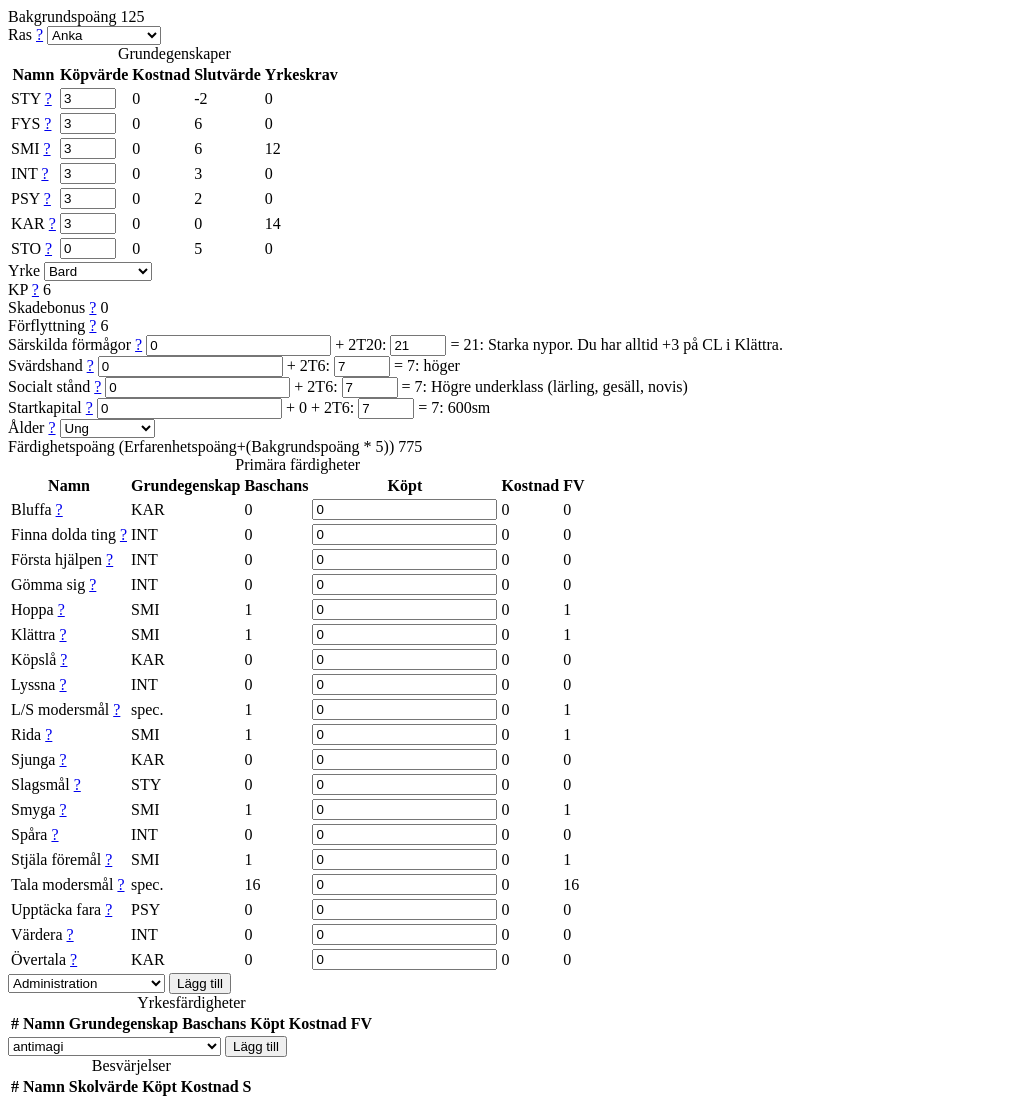
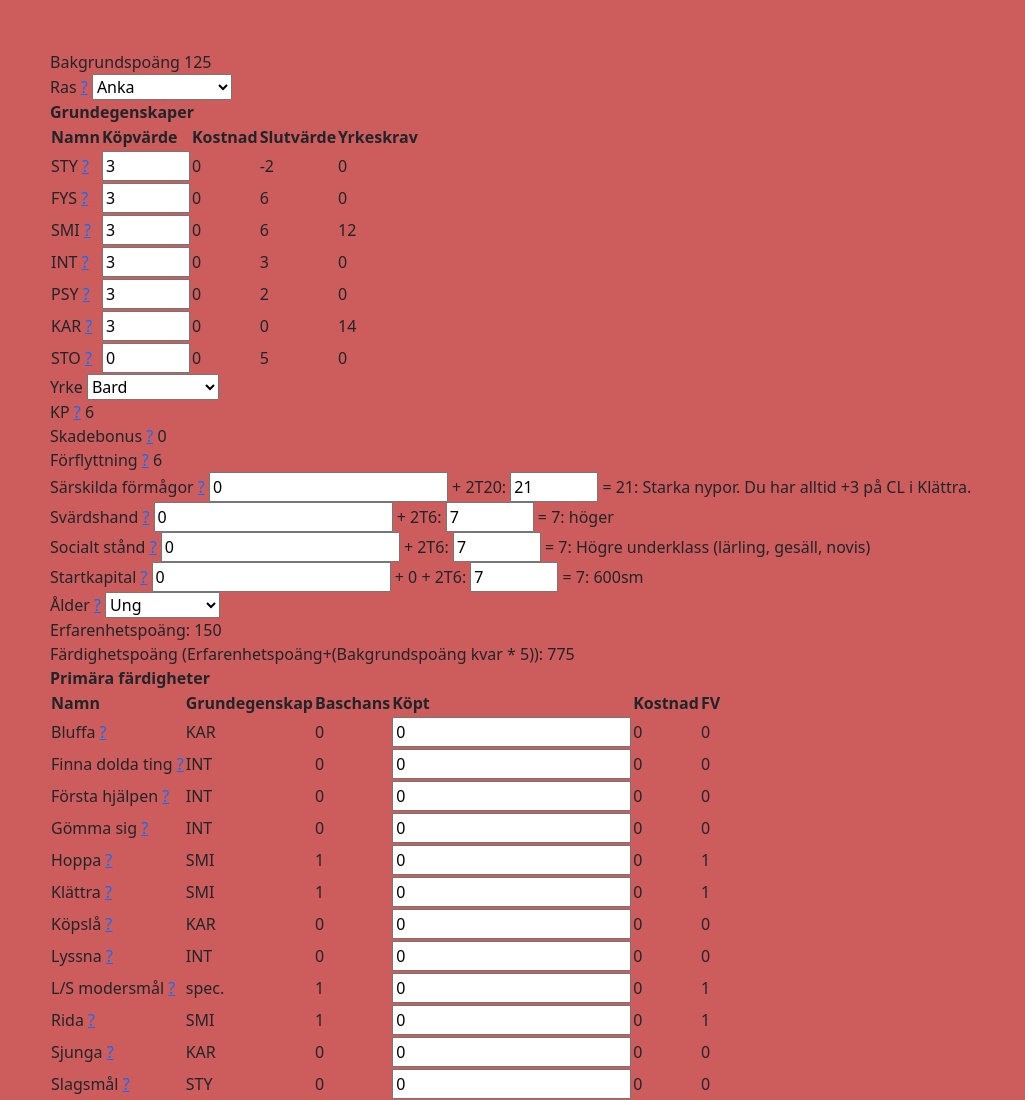
Before and after one commit to FredrikGustafsson/dod91chargen, a plain HTML site: page index.html in a window 1280 px wide. Shown: the top 1100 px of the page, without its empty margins (0-1025 px from the left). Drawn offline with nearby package versions, Linux system fonts and the light colour scheme.

Commit message:
Added new styling

```diff
--- a/index.html
+++ b/index.html
@@ -9,6 +9,8 @@ and open the template in the editor.
   <title>Drakar &amp; Demoner '91 Karaktärsgenerator</title>
   <meta charset="UTF-8">
   <meta name="viewport" content="width=device-width, initial-scale=1.0">
+  <link href="https://cdn.jsdelivr.net/npm/bootstrap@5.0.1/dist/css/bootstrap.min.css" rel="stylesheet" integrity="sha384-+0n0xVW2eSR5OomGNYDnhzAbDsOXxcvSN1TPprVMTNDbiYZCxYbOOl7+AMvyTG2x" crossorigin="anonymous">
+  <link rel="stylesheet" href="style.css">
   <script>
     var attributes = {
       "sty": "STY",
@@ -1877,6 +1879,7 @@ lite utöver det vanliga. Människor passar bra till alla yrken.",
       set_available_spells();
       ep -= set_spells();
       set_ep(ep+(bp*5));
+      epVal(ep);
     }
 
     function get_race() {
@@ -2041,6 +2044,11 @@ lite utöver det vanliga. Människor passar bra till alla yrken.",
 
     function set_ep(ep) {
       ep_val = document.getElementById("ep_val");
+      ep_val.innerHTML = ep;
+    }
+
+    function epVal(ep) {
+      ep_val = document.getElementById("epVal");
       ep_val.innerHTML = ep;
     }
 
@@ -2626,7 +2634,7 @@ lite utöver det vanliga. Människor passar bra till alla yrken.",
 </div>
 <div>
   <table>
-    <caption>Grundegenskaper</caption>
+    <b>Grundegenskaper</b>
     <thead></thead>
     <tr>
       <th>Namn</th>
@@ -2717,10 +2725,11 @@ lite utöver det vanliga. Människor passar bra till alla yrken.",
     <option value="gammal">Gammal</option>
   </select>
 </div>
-<div>Färdighetspoäng (Erfarenhetspoäng+(Bakgrundspoäng * 5)) <span id="ep_val"></span></div>
+<div>Erfarenhetspoäng: <span id="epVal"></span></div>
+<div>Färdighetspoäng (Erfarenhetspoäng+(Bakgrundspoäng kvar * 5)): <span id="ep_val"></span></div>
 <div>
   <table>
-    <caption>Primära färdigheter</caption>
+    <b>Primära färdigheter</b>
     <thead>
     <tr>
       <th>Namn</th>
@@ -2757,7 +2766,7 @@ lite utöver det vanliga. Människor passar bra till alla yrken.",
 <div>
   <select id="add_skill_select" ></select> <button onclick="add_skill();">Lägg till</button>
   <table>
-    <caption>Yrkesfärdigheter</caption>
+    <div><b>Yrkesfärdigheter</b></div>
     <thead>
     <tr>
       <th>#</th>
@@ -2776,7 +2785,7 @@ lite utöver det vanliga. Människor passar bra till alla yrken.",
 <div>
   <select id="add_spell_select" ></select> <button onclick="add_spell();">Lägg till</button>
   <table>
-    <caption>Besvärjelser</caption>
+    <div><b>Besvärjelser</b></div>
     <thead>
     <tr>
       <th>#</th>
--- /dev/null
+++ b/style.css
@@ -0,0 +1,6 @@
+body {
+    background-color: indianred;
+    padding-left: 50px;
+    padding-top: 50px;
+    padding-bottom: 50px;
+}
```
